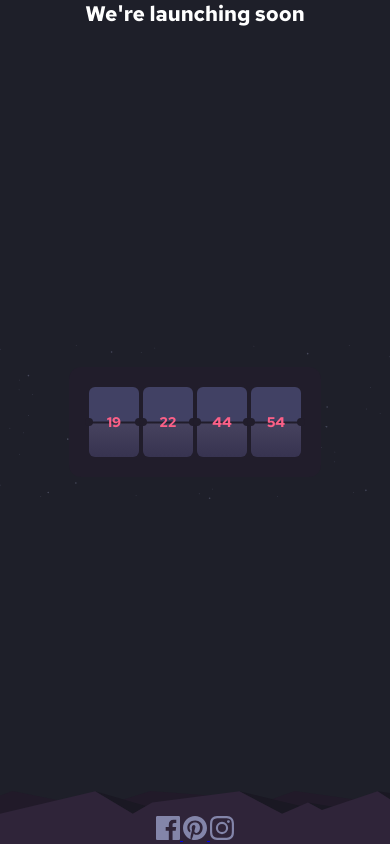
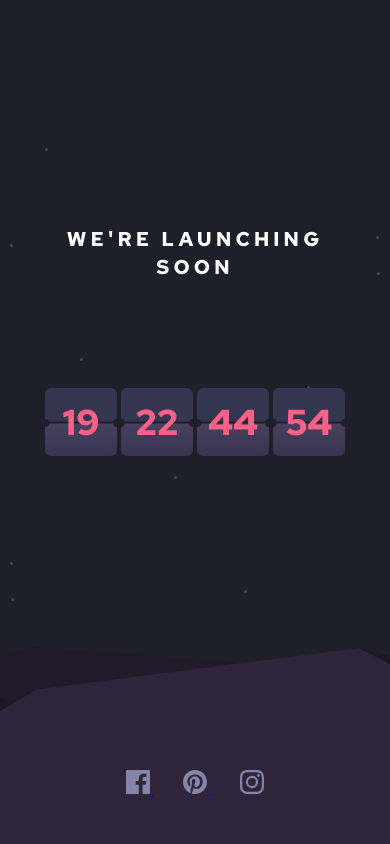
Before and after one commit to Skaneris/launch-countdown-timer, a plain HTML site: page index.html in a window 390 px wide. Drawn offline with Linux system fonts and the light colour scheme.

Commit message:
complete mobile styles

```diff
--- /dev/null
+++ b/sass/_footer.sass
@@ -0,0 +1,14 @@
+.footer
+    flex: 0 0 33.333%
+    padding: 0 0 46px 0
+    display: flex
+    align-items: flex-end
+    @media screen and ( min-width: 1440px )
+        padding: 0 0 70px 0
+    .social-links a
+        margin: 0 15px
+        svg path
+            transition: 0.7s
+        &:hover
+            svg path
+                fill: hsl(345, 95%, 68%)
--- a/sass/_header.sass
+++ b/sass/_header.sass
@@ -1,2 +1,13 @@
 .header
+    padding: 0 30px
     color: #FFFFFF
+    flex: 0 0 33.333%
+    display: flex
+    align-items: flex-end
+    text-align: center
+    h1
+        font-size: 20px
+        line-height: 1.4
+        font-weight: 700
+        letter-spacing: 4px
+        text-transform: uppercase
--- a/sass/_reset.sass
+++ b/sass/_reset.sass
@@ -10,12 +10,16 @@ body
     width: 100%
     height: 100vh
     font-family: 'Red Hat Text'
-    background: url(../images/bg-stars.svg) center center/100% no-repeat hsl(235, 16%, 14%)
+    background: url(../images/bg-stars.svg) center center no-repeat hsl(235, 16%, 14%)
+    @media screen and ( min-width: 800px )
+        background: url(../images/bg-stars.svg) center center/100% no-repeat hsl(235, 16%, 14%)
 .container
     width: 100%
     height: 100%
     display: flex
     flex-direction: column
-    justify-content: space-around
+    justify-content: space-between
     align-items: center
-    background: url(../images/pattern-hills.svg) bottom center/100% no-repeat
+    background: bottom center url(../images/pattern-hills.svg) no-repeat
+    @media screen and ( min-width: 1440px )
+        background: bottom center/100% url(../images/pattern-hills.svg) no-repeat
--- a/sass/_timer.sass
+++ b/sass/_timer.sass
@@ -1,32 +1,36 @@
 .timer
-    margin: auto
+    flex: 0 0 33.333%
     padding: 20px
-    background: #211D2B
+    // background: #211D2B
     border-radius: 12px
     display: flex
+    align-items: center
     grid-gap: 4px
     .item
-        width: 50px
-        height: 70px
+        width: 72px
+        height: 68px
         color: hsl(345, 95%, 68%)
         top: 0
         perspective: 1000
         transform-style: preserve-3d
         .inner
-            width: 50px
-            height: 70px
+            width: 72px
+            height: 68px
+            font-size: 36px
+            font-weight: 700
+            line-height: 1
             transform-style: preserve-3d
             position: relative
             .front, .back
-                width: 50px
-                height: 70px
+                width: 72px
+                height: 68px
                 text-align: center
-                line-height: 70px
+                line-height: 68px
                 position: absolute
                 top: 0
                 left: 0
                 backface-visibility: hidden
-                background: linear-gradient(to bottom, #414164 0px, #414164 34px, #211D2B 35px, #211D2B 36px, #46425e 37px, #373350 70px)
+                background: linear-gradient(to bottom, hsl(236, 21%, 26%) 0px, hsl(236, 21%, 26%) 33px, #211D2B 34px, #211D2B 35px, #46425e 36px, #373350 68px)
                 border-radius: 6px
                 &::before, &::after
                     content: ''
--- a/sass/style.sass
+++ b/sass/style.sass
@@ -1,3 +1,4 @@
 @import 'reset'
 @import 'header'
 @import 'timer'
+@import 'footer'
```
Also changed, not shown: css/style.css.
